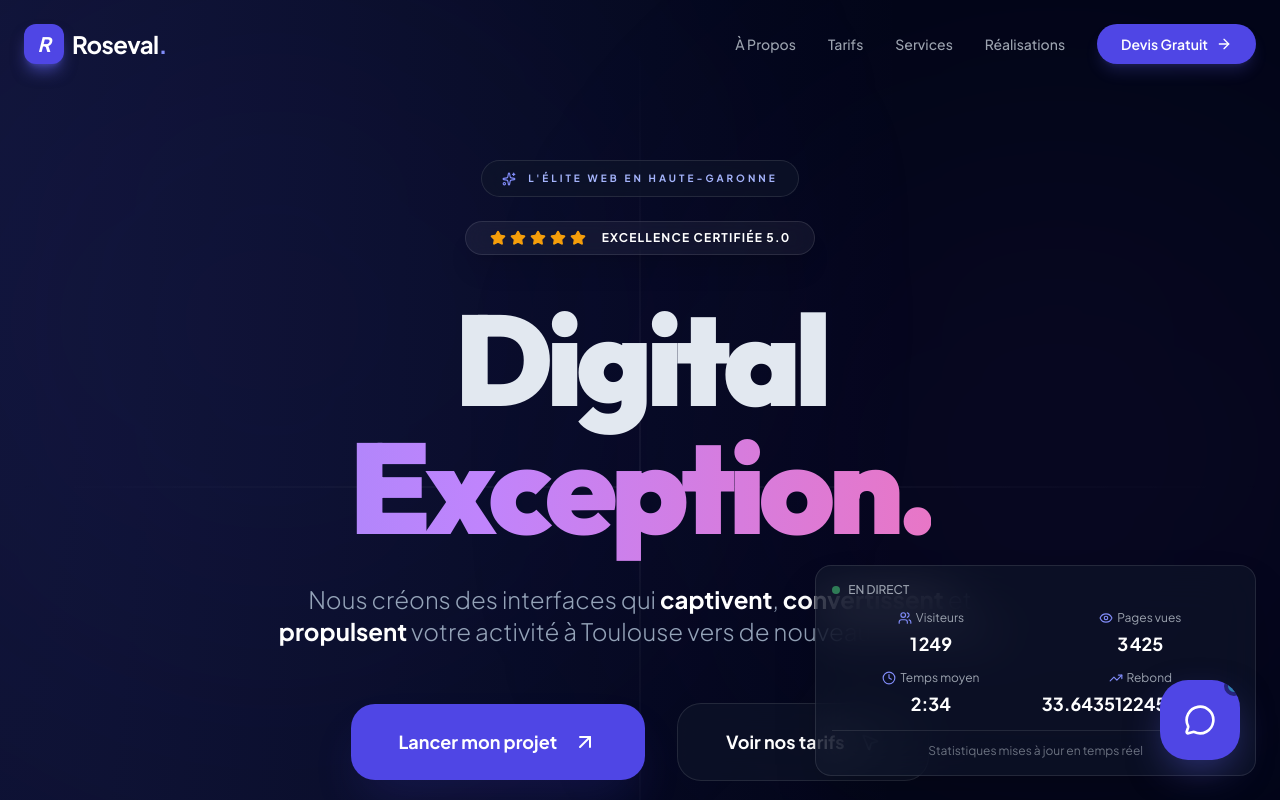
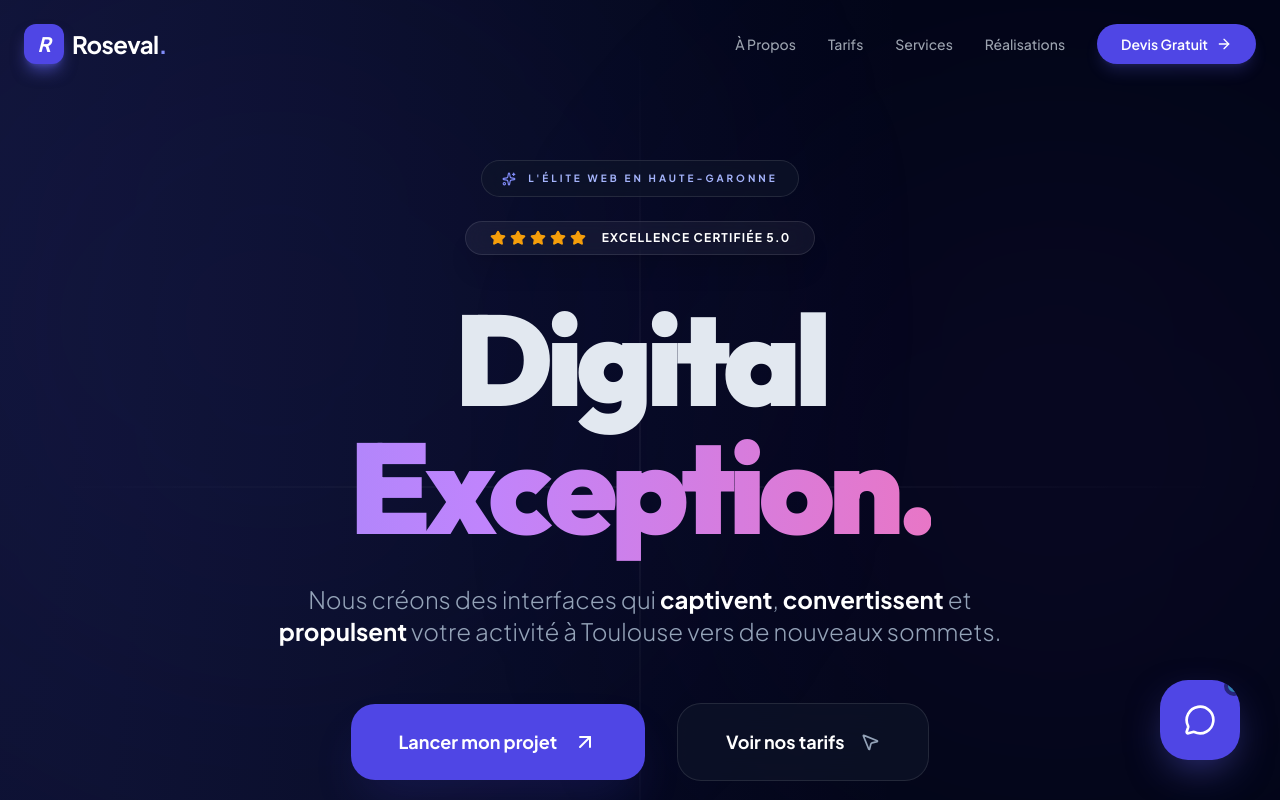
Before and after one commit to Majestic66/roseval-design, a React (Vite) app: page / in a window 1280 px wide. Shown: the top 800 px of the page. Built offline with nearby package versions, Linux system fonts and the light colour scheme.

Commit message:
🗑️ Suppression du widget statistiques temps réel
- Suppression du composant LiveStats.tsx
- Retrait de l'import et de l'utilisation dans App.tsx
- Nettoyage du code pour une interface plus épurée
- Suppression des métriques simulées (visiteurs, pages vues, etc.)

```diff
--- a/App.tsx
+++ b/App.tsx
@@ -13,7 +13,6 @@ import SEOHead from './components/SEOHead';
 import PrivacyPolicy from './components/PrivacyPolicy';
 import LegalNotice from './components/LegalNotice';
 import CookiePolicy from './components/CookiePolicy';
-import LiveStats from './components/LiveStats';
 import { ShoppingBag, Globe, Video, ChevronRight, User, X, Check, Target, Zap, ShieldCheck, Award } from 'lucide-react';
 
 const AboutModal: React.FC<{ isOpen: boolean; onClose: () => void }> = ({ isOpen, onClose }) => {
@@ -308,7 +307,6 @@ const App: React.FC = () => {
           <Route path="/politique-cookies" element={<CookiePolicy />} />
         </Routes>
         <AiAssistant />
-        <LiveStats />
         <Footer />
       </div>
     </Router>
--- a/components/LiveStats.tsx
+++ /dev/null
@@ -1,82 +0,0 @@
-import React, { useState, useEffect } from 'react';
-import { Users, Eye, Clock, TrendingUp } from 'lucide-react';
-
-const LiveStats: React.FC = () => {
-  const [stats, setStats] = useState({
-    visitors: 1247,
-    pageViews: 3421,
-    avgTime: '2:34',
-    bounceRate: 34
-  });
-
-  // Simulation de statistiques en temps réel
-  useEffect(() => {
-    const interval = setInterval(() => {
-      setStats(prev => ({
-        visitors: prev.visitors + Math.floor(Math.random() * 3),
-        pageViews: prev.pageViews + Math.floor(Math.random() * 5),
-        avgTime: prev.avgTime,
-        bounceRate: Math.max(25, Math.min(45, prev.bounceRate + (Math.random() - 0.5) * 2))
-      }));
-    }, 5000); // Mise à jour toutes les 5 secondes
-
-    return () => clearInterval(interval);
-  }, []);
-
-  const formatNumber = (num: number) => {
-    return new Intl.NumberFormat('fr-FR').format(num);
-  };
-
-  return (
-    <div className="fixed bottom-6 right-6 z-40">
-      <div className="glass rounded-2xl p-4 shadow-2xl border border-white/10 backdrop-blur-xl">
-        <div className="flex items-center gap-2 mb-3">
-          <div className="w-2 h-2 bg-green-400 rounded-full animate-pulse"></div>
-          <span className="text-xs text-gray-400 font-medium">EN DIRECT</span>
-        </div>
-
-        <div className="grid grid-cols-2 gap-3">
-          <div className="text-center">
-            <div className="flex items-center justify-center gap-1 mb-1">
-              <Users size={14} className="text-indigo-400" />
-              <span className="text-xs text-gray-400">Visiteurs</span>
-            </div>
-            <div className="text-lg font-bold text-white">{formatNumber(stats.visitors)}</div>
-          </div>
-
-          <div className="text-center">
-            <div className="flex items-center justify-center gap-1 mb-1">
-              <Eye size={14} className="text-indigo-400" />
-              <span className="text-xs text-gray-400">Pages vues</span>
-            </div>
-            <div className="text-lg font-bold text-white">{formatNumber(stats.pageViews)}</div>
-          </div>
-
-          <div className="text-center">
-            <div className="flex items-center justify-center gap-1 mb-1">
-              <Clock size={14} className="text-indigo-400" />
-              <span className="text-xs text-gray-400">Temps moyen</span>
-            </div>
-            <div className="text-lg font-bold text-white">{stats.avgTime}</div>
-          </div>
-
-          <div className="text-center">
-            <div className="flex items-center justify-center gap-1 mb-1">
-              <TrendingUp size={14} className="text-indigo-400" />
-              <span className="text-xs text-gray-400">Rebond</span>
-            </div>
-            <div className="text-lg font-bold text-white">{stats.bounceRate}%</div>
-          </div>
-        </div>
-
-        <div className="mt-3 pt-3 border-t border-white/10">
-          <div className="text-xs text-gray-500 text-center">
-            Statistiques mises à jour en temps réel
-          </div>
-        </div>
-      </div>
-    </div>
-  );
-};
-
-export default LiveStats;
```
